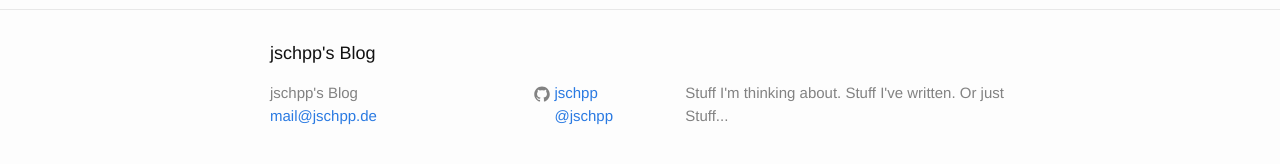
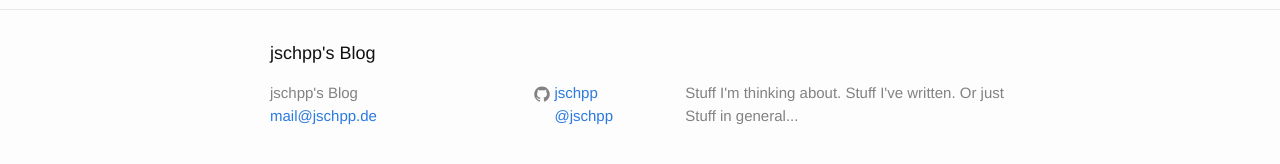
Before and after one commit to jschpp/jschpp.github.io, a Jekyll site: the page built from about.md, in a window 1280 px wide. Shown: the part 341-505 px from the top of the page. Built offline with Jekyll 4.4.1, drawn with Linux system fonts in a browser that asks for light colours.

Commit message:
changed site motto

```diff
--- a/_config.yml
+++ b/_config.yml
@@ -10,7 +10,7 @@ title: jschpp's Blog
 email: mail@jschpp.de
 
 description: > # this means to ignore newlines until "baseurl:"
-    Stuff I'm thinking about. Stuff I've written. Or just Stuff...
+    Stuff I'm thinking about. Stuff I've written. Or just Stuff in general...
 baseurl: "" # the subpath of your site, e.g. /blog
 url: "https://www.jschpp.de" # the base hostname & protocol for your site
 twitter_username: jschpp
```
